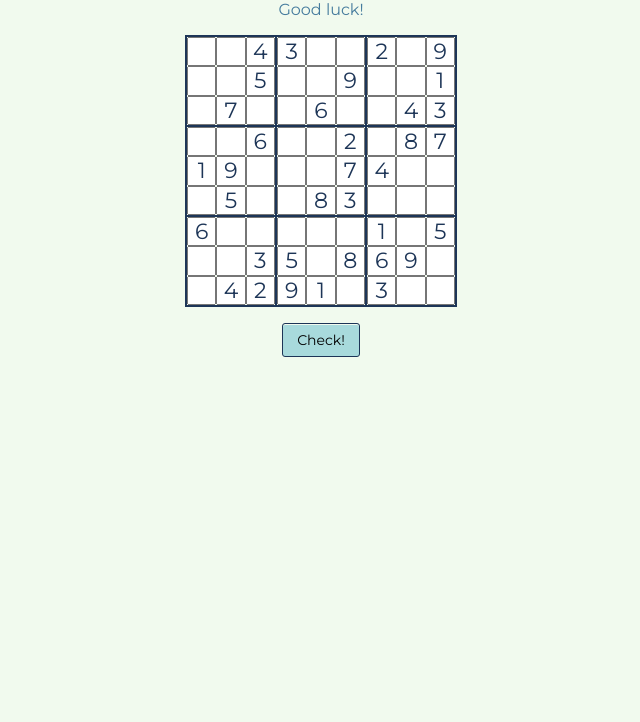
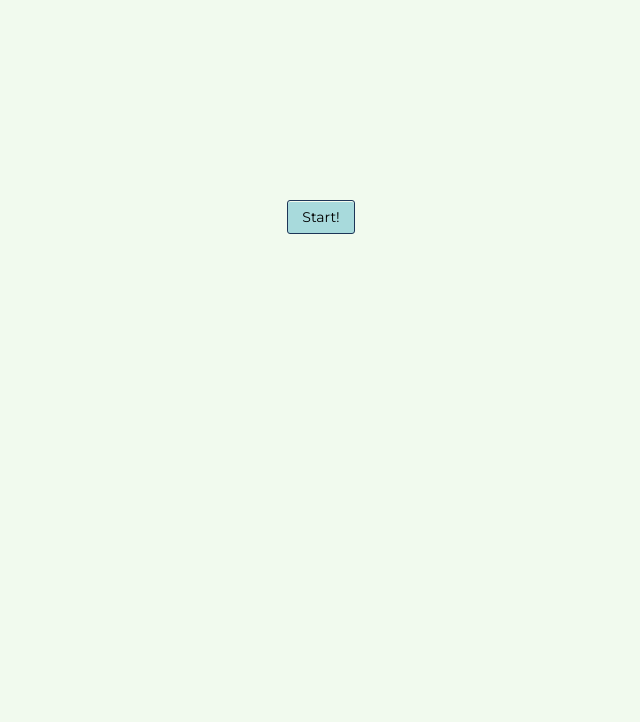
Before and after one commit to ceciaups/Sudoku, a plain HTML site: page index.html in a window 1280 px wide. Shown: the part 78-800 px from the top of the page, without its empty margins (319-959 px from the left). Drawn offline with Linux system fonts and the light colour scheme.

Commit message:
Add feature: start button

```diff
--- a/css/styles.css
+++ b/css/styles.css
@@ -4,8 +4,8 @@
  * TABLE OF CONTENTS
  * ===================
  * 1. GENERAL STYLES
- * 2. SUDOKU STYLES
- * 3. BUTTON STYLES
+ * 2. HOME PAGE STYLES
+ * 3. SUDOKU PAGE STYLES
  * ===================
  ********************************************************************/
 
@@ -22,19 +22,14 @@ html {
   text-decoration: none;
   font-family: 'Montserrat', sans-serif;
 }
-body {
-  display: flex;
-  flex-flow: column;
-  align-items: center;
-  gap: 1em;
-}
 h1 {
   font-size: var(--size-l);
-  padding-top: 0.5em;
+  padding: 0.5em;
+  text-align: center;
 }
 :root {
   --size-l: 36px;
-  --size-m: 22px;
+  --size-m: 28px;
   --size-s: 14px;
   --red: #e63946;
   --white: #f1faee;
@@ -46,14 +41,41 @@ h1 {
   --blue-500: #1d3557;
 }
 
-/* 2. SUDOKU STYLES */
+/* 2. START PAGE STYLES */
+#start-page {
+  display: grid;
+  place-items: center;
+  background: var(--white);
+  height: 100%;
+  width: 100%;
+  grid-column: 1;
+  grid-row: 1/4;
+  z-index: 1;
+}
+
+/* 3. SUDOKU PAGE STYLES */
 #sudoku-container {
+  top: 0;
+  left: 0;
+  display: grid;
+  place-items: center;
+  gap: 1em;
+}
+#check-message {
+  color: var(--blue-300);
+  grid-column: 1;
+  grid-row: 1;
+}
+#sudoku {
+  position: relative;
   font-size: var(--size-m);
   display: grid;
   grid-template-columns: repeat(3, calc(4em + 2px));
   grid-template-rows: repeat(3, calc(4em + 2px));
   width: calc(12em + 8px);
   border: 1px solid var(--blue-500);
+  grid-column: 1;
+  grid-row: 2;
 }
 .sudoku-box {
   color: var(--blue-300);
@@ -71,19 +93,18 @@ h1 {
   font-size: var(--size-m);
   width: 1.333em;
   height: 1.333em;
+  border: 1px solid var(--blue-000);
 }
 .sudoku-input::placeholder {
   color: var(--blue-500);
-
 }
 .sudoku-input:focus {
   outline: none;
   background-color: var(--blue-000);
 }
-
-/* 3. BUTTON STYLES */
-#check-message {
-  color: var(--blue-300);
+#button-check {
+  grid-column: 1;
+  grid-row: 3;
 }
 .button {
   cursor: pointer;
--- a/index.html
+++ b/index.html
@@ -10,8 +10,11 @@
 </head>
 <body>
   <h1>Sudoku</h1>
-  <div id="check-message">Good luck!</div>
-  <div id="sudoku-container"></div>
-  <button class="button" id="button-check">Check!</button>
+  <div id="sudoku-container">
+    <div id="check-message">Good luck!</div>
+    <div id="sudoku"></div>
+    <button class="button" id="button-check">Check!</button>
+    <div id="start-page"><button class="button" id="button-start">Start!</button></div>
+  </div>
 </body>
 </html>
--- a/js/script.js
+++ b/js/script.js
@@ -1,14 +1,18 @@
 window.onload = function() {
 
+  // readTextFile("./csv/sudoku.txt");
   const sudokuBoxSize = 9;
   const sudokuSize = sudokuBoxSize * sudokuBoxSize;
   const quiz = "004300209005009001070060043006002087190007400050083000600000105003508690042910300";
   const solution = "864371259325849761971265843436192587198657432257483916689734125713528694542916378";
 
-  var sudokuContainer = document.getElementById("sudoku-container");
+  var startPage = document.getElementById("start-page");
+  var sudokuContainer = document.getElementById("sudoku");
   var checkMsg = document.getElementById("check-message");
+  var btnStart = document.getElementById("button-start");
   var btnCheck = document.getElementById("button-check");
 
+  function genSudoku() {
     for (let i=0; i < sudokuBoxSize; i++) {
       let sudokuBox = document.createElement("div");
 
@@ -45,6 +49,9 @@ window.onload = function() {
     //   }
     // }
 
+    startPage.style.zIndex = -1;
+  }
+
   function checkSudoku() {
     let wrongInput = 0;
     let correctInput = 0;
@@ -76,9 +83,29 @@ window.onload = function() {
     }
   }
 
+  btnStart.onclick = genSudoku;
   btnCheck.onclick = checkSudoku;
 }
 
 function findNumber(i, j, array) {
   return array[Math.floor(j / 3) * 9 + Math.floor(i / 3) * 27 + j % 3 + i % 3 * 3];
 }
+
+// function readTextFile(file)
+// {
+//     console.log("reading");
+//     var rawFile = new XMLHttpRequest();
+//     rawFile.open("GET", file, false);
+//     rawFile.onreadystatechange = function ()
+//     {
+//         if(rawFile.readyState === 4)
+//         {
+//             if(rawFile.status === 200 || rawFile.status == 0)
+//             {
+//                 var allText = rawFile.responseText;
+//                 alert(allText);
+//             }
+//         }
+//     }
+//     rawFile.send(null);
+// }
```
Also changed, not shown: 1 other file. Lines whose indentation alone changed are shown as unchanged.
